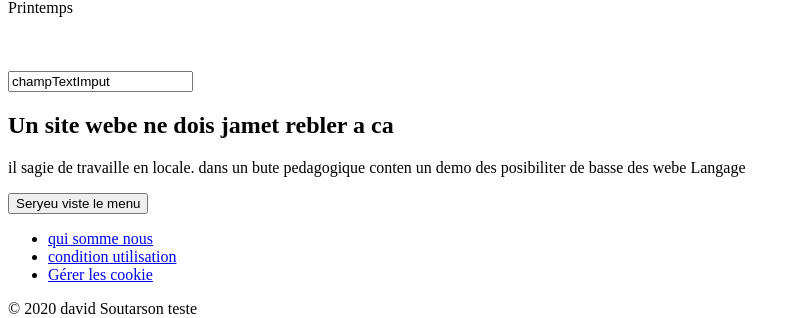
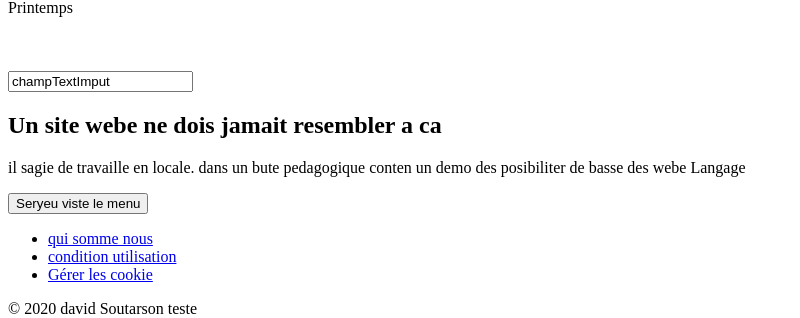
Before and after one commit to davidSoutarson/www, a PHP site: page /TraveauPratique.php in a window 1280 px wide. Shown: the part 1046-1364 px from the top of the page, without its empty margins (0-800 px from the left). Run offline with PHP 8.4, Linux system fonts and the light colour scheme.

Commit message:
souvgarde avent depar

```diff
--- a/tp01/TraveauPratique.php
+++ b/tp01/TraveauPratique.php
@@ -83,14 +83,16 @@
 
     #echo $saison [('0').('1').('2').('3')];// comment faire
 
+    #$moisEtSaison = array(0 =>'Eté' .$mois [6] .$mois [7] .$mois [8],1 => 'Automne' .$mois [9] .$mois [10] .$mois [11],);
 
+  #echo $moisEtSaison[0] "<br>"[1];
 
      ?>
     <br> <br> <br>
     <form class="" action="index.html" method="post">
       <input type="text" name="chanteste" value="champTextImput">
     </form>
-    <h2>Un site webe ne dois jamet rebler a ca </h2>
+    <h2>Un site webe ne dois jamait resembler a ca </h2>
     <p>il sagie de travaille en locale. dans un bute pedagogique conten un demo
       des posibiliter de basse des webe Langage</p>
       <button type="button" name="button"> Seryeu viste le menu </button>
```
